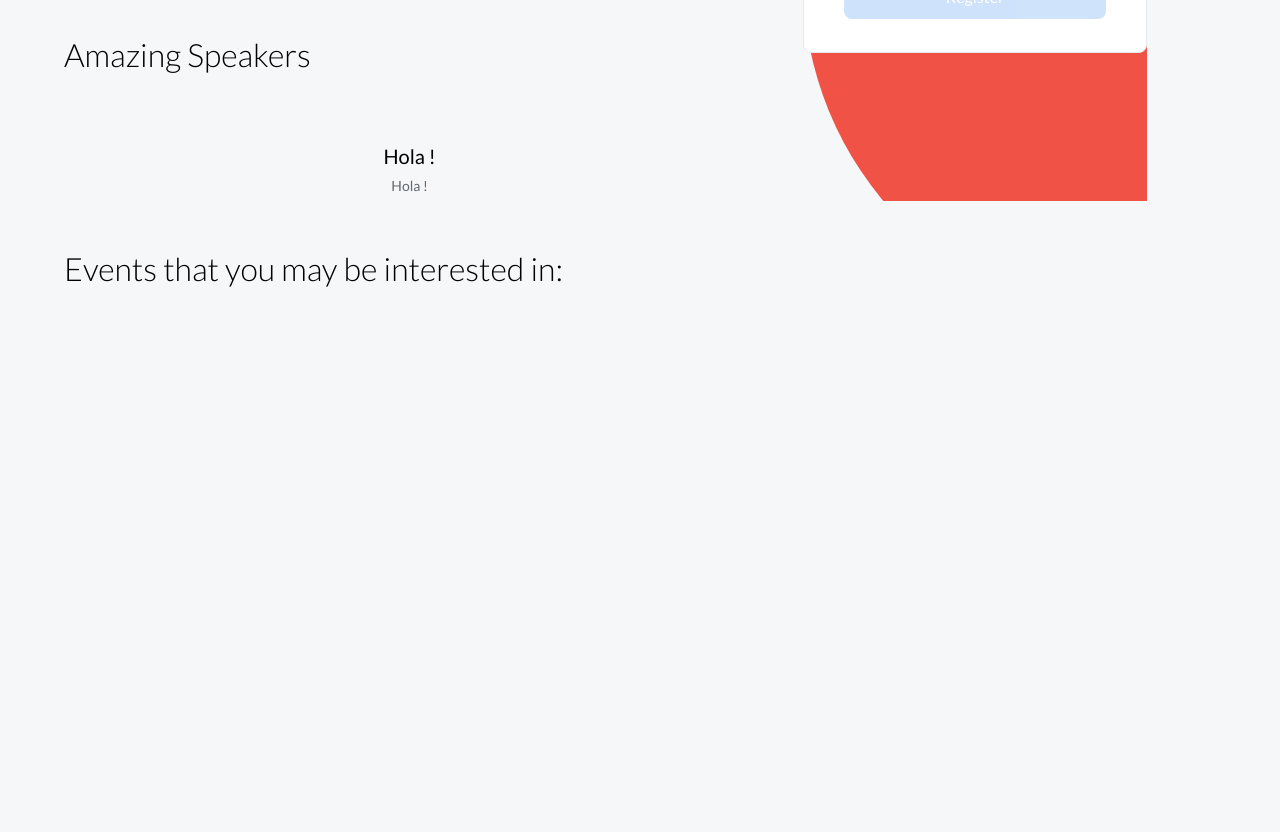
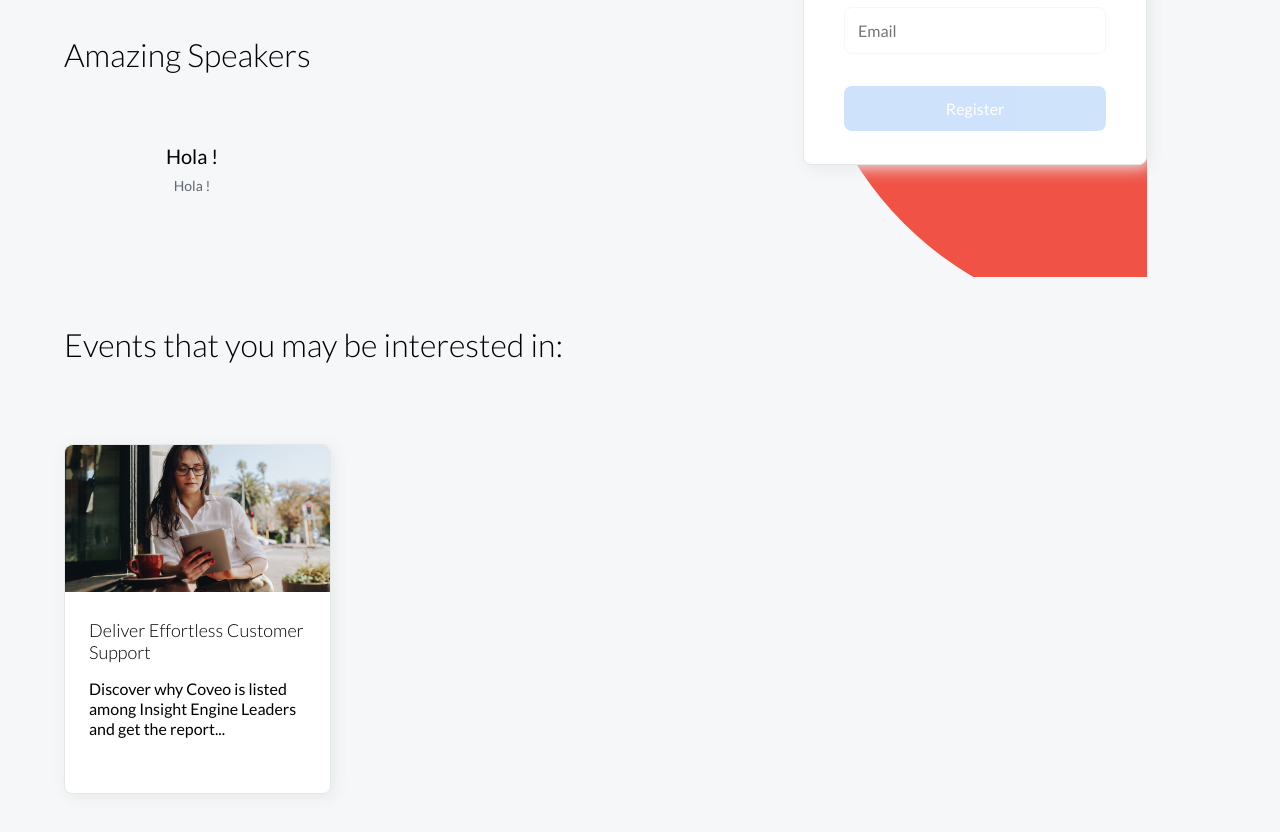
Before and after one commit to nonowelle/coveo-test, a website: page public/index.html in a window 1280 px wide. Shown: the part 480-1312 px from the top of the page. Before the commit the page ends 816 px from the top, so only its background shows below. Drawn offline with Linux system fonts and the light colour scheme; no server answers; files whose address does not match are found by name.

Commit message:
Styling the form, avatar and card

```diff
--- a/public/index.html
+++ b/public/index.html
@@ -39,12 +39,15 @@
             deliver the results you've set out to achieve.
           </p>
           <h2>Amazing Speakers</h2>
-          <div class="speaker">
-            <img src="" alt="" class="first-section__avatar" />
-            <p class="__name">Hola !</p>
-            <p class="__data">Hola !</p>
+          <div class="speaker__div">
+            <div class="__info">
+              <img src="" alt="" class="__avatar" />
+              <p class="__name">Hola !</p>
+              <p class="__title">Hola !</p>
+            </div>
           </div>
         </div>
+
         <div class="second-section">
           <form action="POST">
             <h3>Register</h3>
@@ -58,6 +61,20 @@
 
       <div class="third-section">
         <h2>Events that you may be interested in:</h2>
+        <div class="card">
+          <img
+            class="card-img-top"
+            src="/images/Coveo-Impact_Blog-header_700x420px 1.png"
+            alt="Card image cap"
+          />
+          <div class="card-body">
+            <h5 class="card-title">Deliver Effortless Customer Support</h5>
+            <p class="card-text">
+              Discover why Coveo is listed among Insight Engine Leaders and get
+              the report...
+            </p>
+          </div>
+        </div>
       </div>
     </main>
     <footer></footer>
--- a/public/scripts.js
+++ b/public/scripts.js
@@ -6,11 +6,10 @@ const response = fetch("/speakers").then(async (response) => {
   console.log(obj);
 
   //Select the p we want to change
-  const div_data = document.querySelector(".__data");
+  const title = document.querySelector(".__title");
   const name = document.querySelector(".__name");
-  const avatar = document.querySelector(".first-section__avatar");
-  console.log(div_data);
+  const avatar = document.querySelector(".__avatar");
   avatar.src = obj[0].avatar;
-  div_data.textContent = obj[0].title;
+  title.textContent = obj[0].title;
   name.textContent = obj[0].last_name;
 });
--- a/scss/index.scss
+++ b/scss/index.scss
@@ -1,4 +1,5 @@
 //---------------VARIABLES-------------------------------//
+//COLORS
 $background: #f6f7f9;
 $orange: #f05245;
 $primary-blue: #1372ec;
@@ -7,6 +8,13 @@ $form-stroke: #e5e8e8;
 $form-green: #2ba488;
 $form-red: #ff8177;
 $grey: #626971;
+$dark-grey: #282829;
+
+//FONT-WEIGHT
+$thin: 100;
+$light: 300;
+$regular: 400;
+$bold: 600;
 
 //---------------BASE------------------------------------//
 * {
@@ -18,25 +26,25 @@ $grey: #626971;
 
 h1 {
   font-size: 64px;
-  font-weight: 300;
+  font-weight: $light;
 }
 
 h2 {
   font-size: 32px;
-  font-weight: 300;
+  font-weight: $light;
   margin: 3rem 0;
 }
 
 h3 {
   font-size: 24px;
-  font-weight: 300;
+  font-weight: $light;
   margin: 1rem 0;
 }
 
 p {
   font-size: 20px;
   line-height: 30px;
-  font-weight: 400;
+  font-weight: $regular;
 }
 
 body {
@@ -56,13 +64,15 @@ main {
 form {
   display: flex;
   flex-direction: column;
-  margin: 0 auto;
+  margin: 7rem auto;
   width: 344px;
   height: 417px;
   background: white;
   border: solid $form-stroke 1px;
   border-radius: 8px;
   padding: 1.5rem 2.5rem;
+  box-shadow: 3px 3px 16px 0 $form-stroke;
+  -moz-box-shadow: 3px 3px 16px 0 $form-stroke;
 }
 
 input {
@@ -70,10 +80,22 @@ input {
   margin: 1rem 0;
   padding: 0.8rem;
   border-radius: 8px;
-  border: 1px solid $form-stroke;
-  color: $grey;
+  border: 1px solid $background;
+  color: $dark-grey;
   font-size: 16px;
-  font-weight: 300;
+  font-weight: $regular;
+  ::placeholder {
+    color: $grey;
+    font-weight: $thin;
+  }
+}
+
+input:focus {
+  outline: none;
+}
+
+input:focus:invalid {
+  border: 1px solid $form-red;
 }
 
 button {
@@ -96,6 +118,8 @@ button {
 
   .first-section {
     width: 60%;
+    height: 100%;
+    min-height: 75vh;
     margin-right: 3rem;
   }
 }
@@ -119,19 +143,71 @@ button {
   margin-top: 4rem;
 }
 
-.speaker {
+.speaker__div {
+  z-index: 1;
+  width: 20%;
+  height: 150px;
   text-align: center;
+  display: flex;
+  flex-direction: column;
+  position: absolute;
+  .speaker__bg {
+    // position: relative;
+    width: 128px;
+    height: auto;
+    top: 0;
+    left: 9px;
+    z-index: -1;
+  }
 
-  .__data {
+  .__avatar {
+    border-radius: 50%;
+  }
+
+  .__info {
+    // position: relative;
+    bottom: 125px;
+    left: -108px;
+  }
+
+  .__title {
     color: $grey;
     font-size: 14px;
   }
 }
 
-.first-section__avatar {
-  border-radius: 50%;
-}
-
 .second-section {
   background: url("./images/Ellipse1.svg");
 }
+
+.card {
+  margin-top: 5rem;
+  width: 267px;
+  height: 350px;
+  border: solid $form-stroke 1px;
+  border-radius: 8px;
+  background-color: white;
+  box-shadow: 3px 3px 16px 0 $form-stroke;
+  -moz-box-shadow: 3px 3px 16px 0 $form-stroke;
+  cursor: pointer;
+
+  .card-img-top {
+    width: 100%;
+    height: auto;
+    border-radius: 8px 8px 0 0;
+  }
+  .card-body {
+    padding: 1.5rem;
+    .card-title {
+      font-size: 18px;
+      font-weight: $light;
+      margin-bottom: 1rem;
+    }
+
+    .card-text {
+      font-size: 16px;
+      font-weight: $regular;
+      line-height: 20px;
+    }
+  }
+}
```
Also changed, not shown: public/css/index.css, public/images/Coveo-Impact_Blog-header_700x420px 1.png (added), public/images/Ellipse3.png (added), 1 other file.
